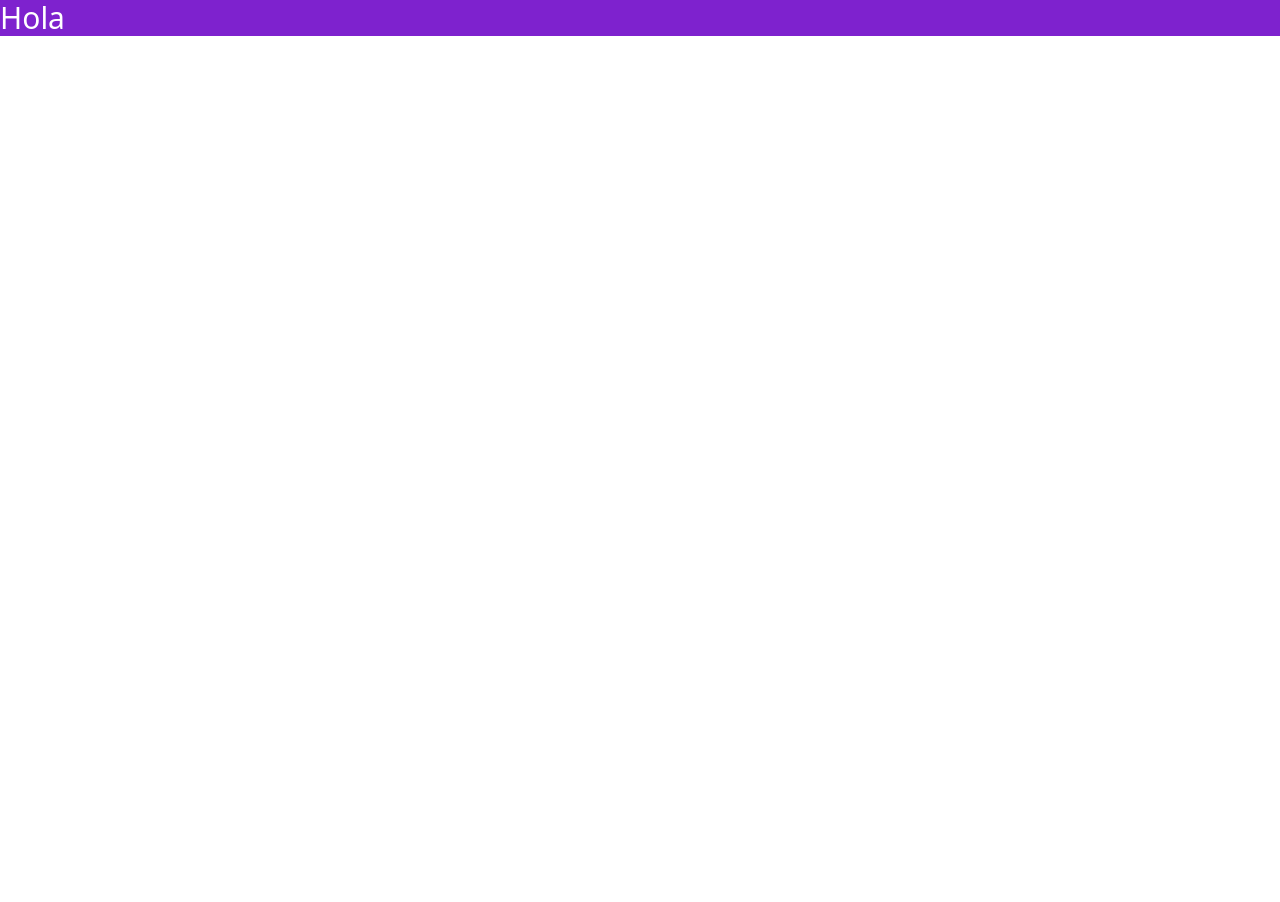
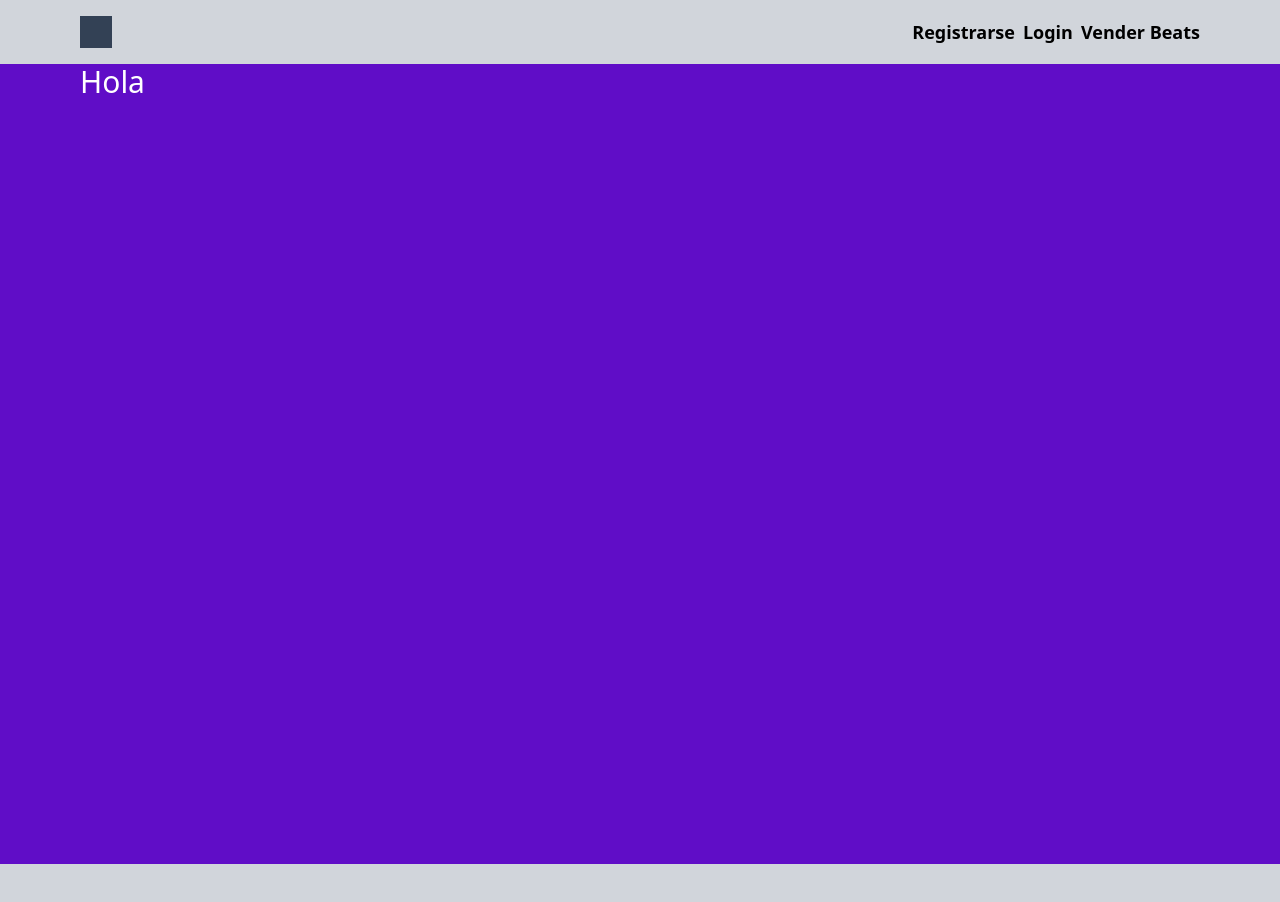
Before and after one commit to NicolasGarcesAbarca/bito-market, a React (Vite) app: page / in a window 1280 px wide. Shown: the top 902 px of the page. Before the commit the page ends 800 px from the top, so only its background shows below. Built offline with nearby package versions, Linux system fonts and the light colour scheme.

Commit message:
navbar init

```diff
--- a/src/App.tsx
+++ b/src/App.tsx
@@ -1,8 +1,14 @@
+import NavBar from "./components/navbar"
+
 function App() {
 
   return (
-    <main className='bg-purple-700'>
+    <main >
+      <NavBar/>
+      <section className='bg-purple-primary min-h-screen px-20'>
       <h1 className='text-3xl text-white'>Hola</h1>
+      </section>
+      <section className="bg-gray-300 h-screen"></section>
     </main>
   )
 }
--- /dev/null
+++ b/src/components/navbar.tsx
@@ -0,0 +1,16 @@
+function NavBar() {
+
+    return (
+        <nav className="sticky top-0 left-0 z-50 h-16 w-full bg-gray-300 px-20 flex items-center justify-between">
+            <div className="h-8 w-8 bg-slate-700">
+            </div>
+            <ul className='flex gap-2 text-lg font-bold'>
+                <li>Registrarse</li>
+                <li>Login</li>
+                <li>Vender Beats</li>
+            </ul>
+        </nav>
+    )
+}
+
+export default NavBar
```
